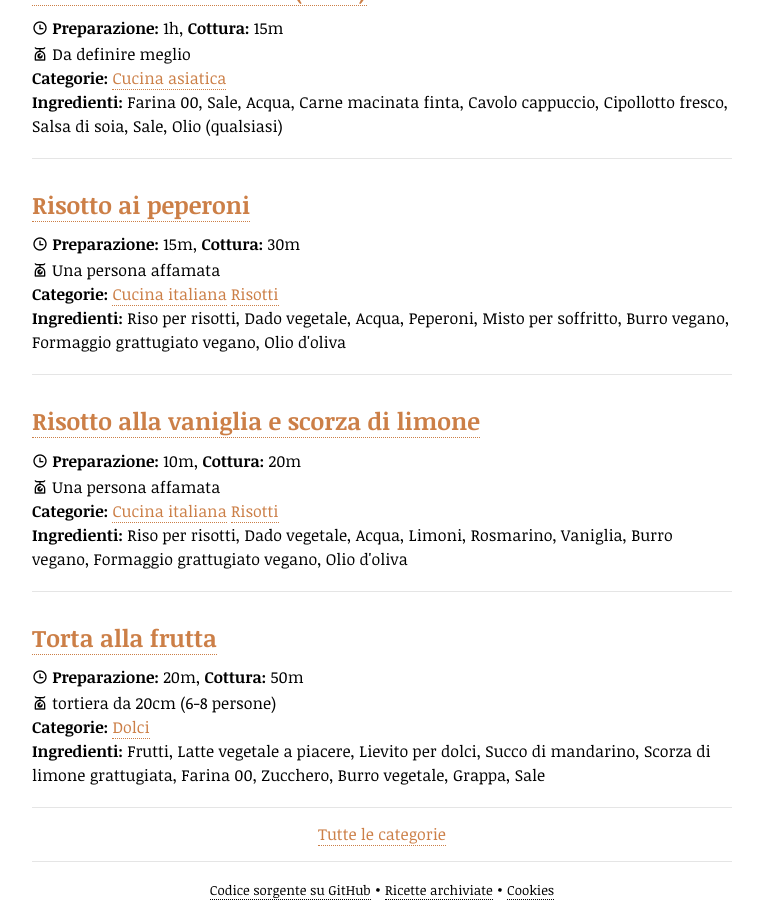
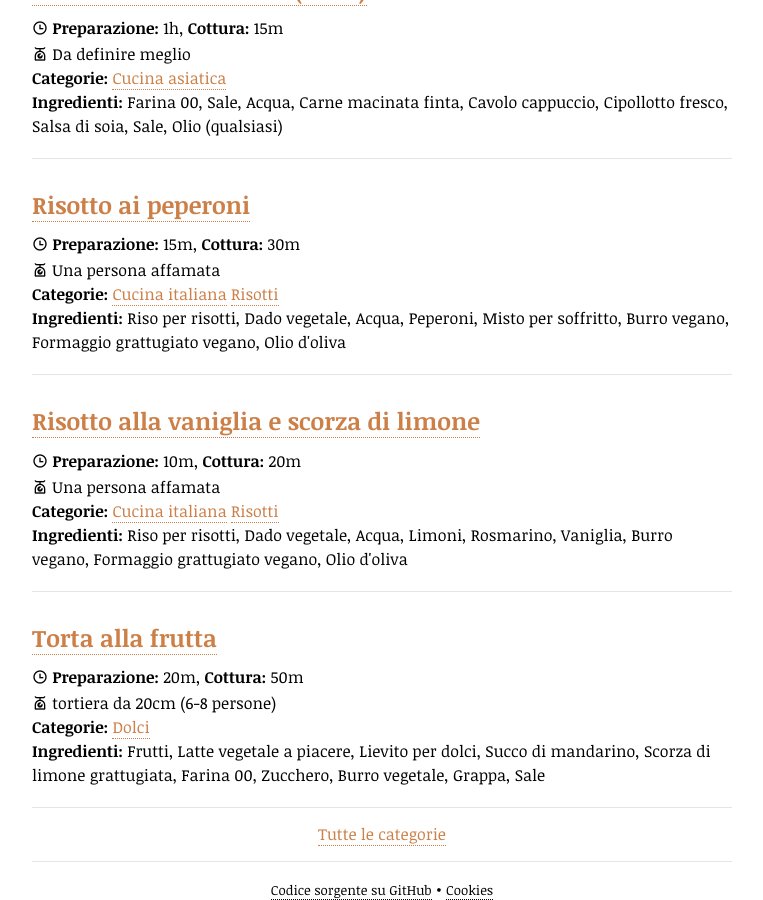
Before and after one commit to depau/ricette.depau.eu, a Jekyll site: the page built from index.html, in a window 1280 px wide and 900 px high, scrolled down 932 px. Shown: the whole window, without its empty margins (258-1021 px from the left). Built offline with Jekyll 4.4.1, drawn with Linux system fonts in a browser that asks for light colours; comment, search, counter and statistics services are not loaded.

Commit message:
Remove archived recipes link

```diff
--- a/_layouts/default.html
+++ b/_layouts/default.html
@@ -93,9 +93,6 @@
             <hr/>
             <p style="text-align: center; margin-bottom: 10px">
                 <a href="{{ site.footer_url }}" class="footer-link">{{ site.footer_text }}</a>
-                &bullet;
-                <a href="https://github.com/depau/ricette.depau.eu/tree/cfc27d6ae974da9dca2ca5c6d5a6f13de1e1ad77/_ricette"
-                   target="_blank" class="footer-link">Ricette archiviate</a>
                 {% if site.cookies == true %}
                 &bullet;
                 <a href="{{ site.cookies_url }}" class="footer-link">Cookies</a>
```
